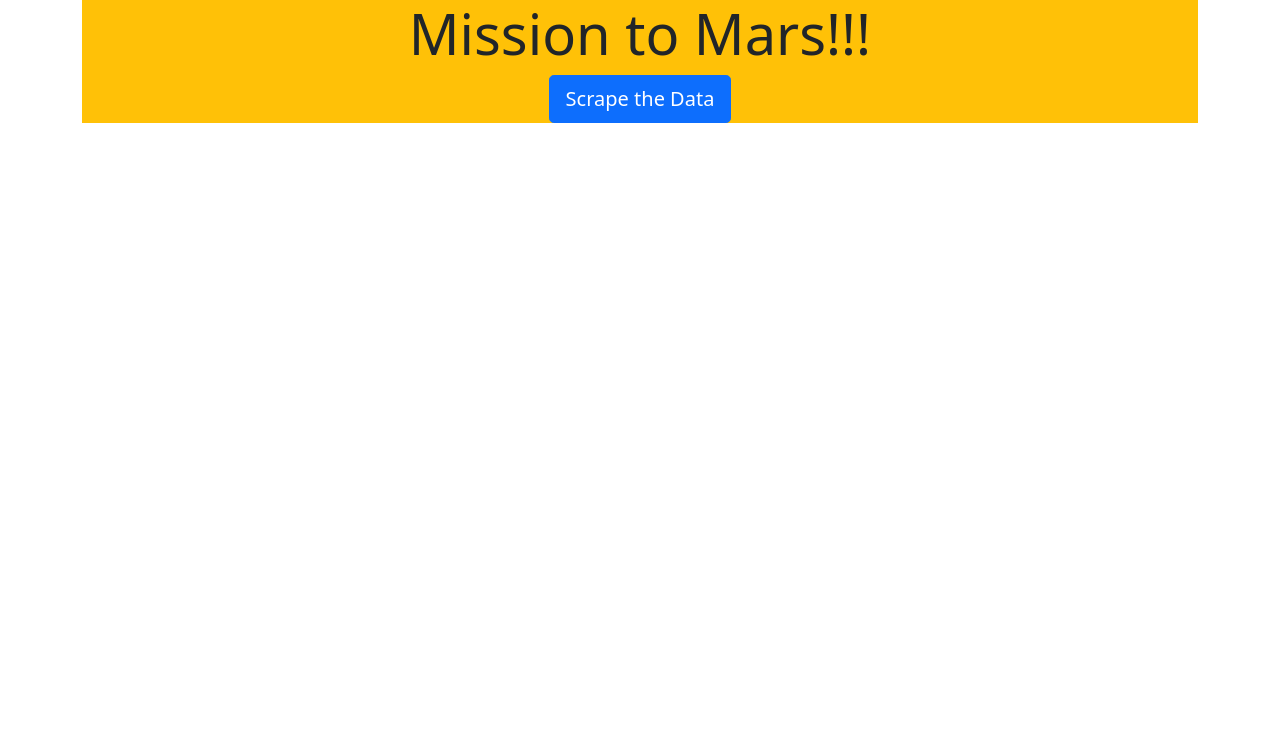
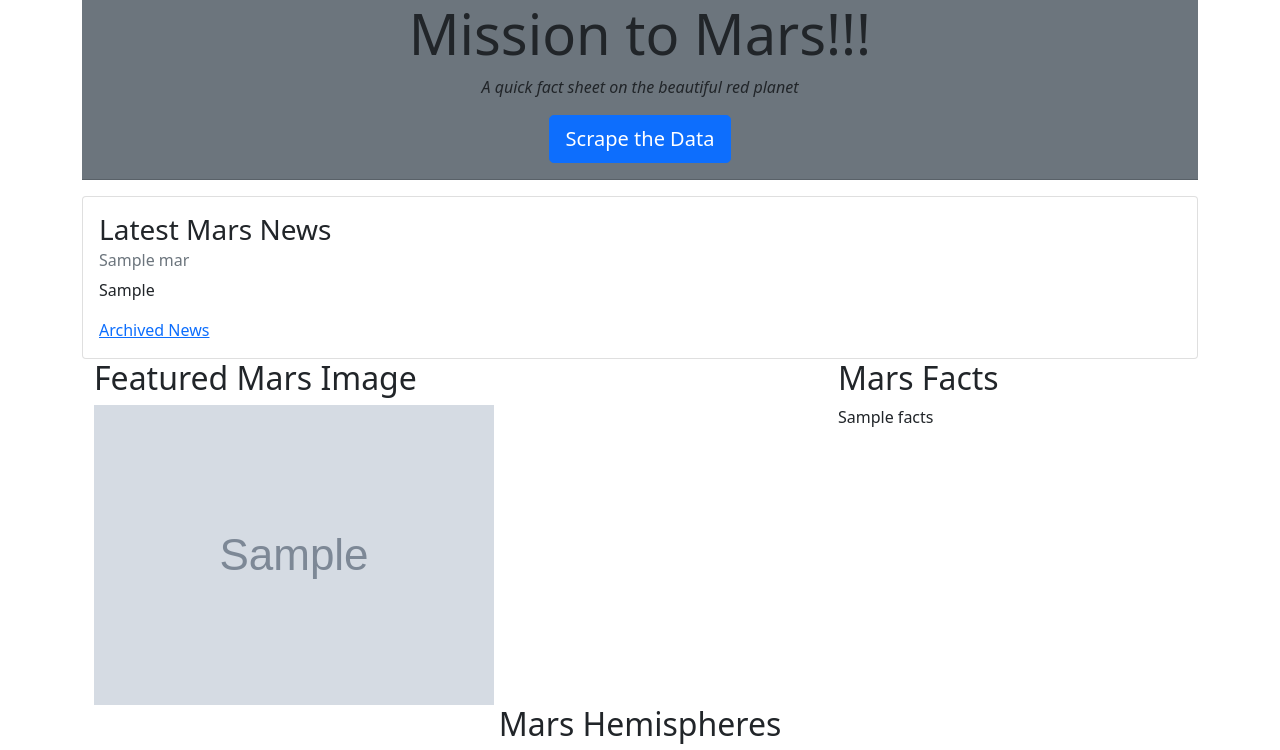
Before and after one commit to GGGOJO/web-scrapping-challenge, a Flask app: page / in a window 1280 px wide. Shown: the top 750 px of the page. Before the commit the page ends 123 px from the top, so only its background shows below. Run offline with Flask 2, Linux system fonts and the light colour scheme; grey boxes marked "Sample" are stand-in pictures; a database or web service that is not in the repository returns one stand-in record (values such as "Sample title"); some libraries are stand-ins or nearby versions.

Commit message:
New Commits

```diff
--- a/Missions_to_Mars/app/templates/index.html
+++ b/Missions_to_Mars/app/templates/index.html
@@ -7,23 +7,73 @@
 
     <link href="https://cdn.jsdelivr.net/npm/bootstrap@5.0.0-beta2/dist/css/bootstrap.min.css" rel="stylesheet"
         integrity="sha384-BmbxuPwQa2lc/FVzBcNJ7UAyJxM6wuqIj61tLrc4wSX0szH/Ev+nYRRuWlolflfl" crossorigin="anonymous">
+    <link href="https://stackpath.bootstrapcdn.com/bootswatch/4.5.2/superhero/bootstrap.min.css">
 
     <title>Mission to Mars!</title>
-
 </head>
 
 <body>
     <div class="container">
-        <div class="jumbotron text-center bg-warning">
-            <h1 class="display-4">Mission to Mars!!!</h1>
+        <div class="jumbotron text-center bg-secondary">
+            <h1 class="display-4"><b>Mission to Mars!!!</b></h1>
+            <p> <em> A quick fact sheet on the beautiful red planet</em></p>
             <a class="btn btn-primary btn-lg" href="/scrape" role="button">Scrape the Data</a>
+            <hr>
         </div>
-    </div>
+
+        <div class="card">
+            <div class="card-body">
+                <h3 class="card-title">Latest Mars News</h3>
+                <h6 class="card-subtitle mb-2 text-muted">{{mars.news_title}}</h6>
+                <p class="card-text">{{mars.news_paragraph}}</p>
+                <a href="https://mars.nasa.gov/news/" target="_blank" class="card-link">Archived News</a>
+            </div>
+
+        </div>
+
+        <div class="container">
+            <div class="row">
+                <div class="col-md-8">
+                    <h2>Featured Mars Image</h2>
+                    <img src="{{mars.featured_image}}" class="img-fluid" alt="JPL Mars Featured Image">
+                </div>
+                <div class="col-md-4">
+                    <h2>Mars Facts</h2>
+                    {{mars.facts | safe}}
+                </div>
+            </div>
+        </div>
+
+        <div class="container">
+            <div class="row" id="mars-hemispheres">
+                <div class="page-header">
+                    <h2 class="text-center">Mars Hemispheres</h2>
+                </div>
+            </div>
+            <div class="row">
+                {% for hemisphere in mars.hemispheres %}
+                <div class="card col-md-6">
+                    <img class="card-img-top" src="{{hemisphere.link}}" alt="Images of Mars Hemispheres">
+                    <div class="card-body">
+                        <p class="card-text">{{hemisphere.title}}</p>
+                    </div>
+                </div>
+                {% endfor %}
+            </div>
+        </div>
+
+        <script src="https://code.jquery.com/jquery-3.3.1.slim.min.js"
+            integrity="sha384-q8i/X+965DzO0rT7abK41JStQIAqVgRVzpbzo5smXKp4YfRvH+8abtTE1Pi6jizo" crossorigin="anonymous">
+            </script>
+        <script src="https://cdnjs.cloudflare.com/ajax/libs/popper.js/1.14.7/umd/popper.min.js"
+            integrity="sha384-UO2eT0CpHqdSJQ6hJty5KVphtPhzWj9WO1clHTMGa3JDZwrnQq4sF86dIHNDz0W1"
+            crossorigin="anonymous"></script>
+        <script src="https://stackpath.bootstrapcdn.com/bootstrap/4.3.1/js/bootstrap.min.js"
+            integrity="sha384-JjSmVgyd0p3pXB1rRibZUAYoIIy6OrQ6VrjIEaFf/nJGzIxFDsf4x0xIM+B07jRM"
+            crossorigin="anonymous"></script>
 
 
 </body>
 
 
-
-
 </html>
```
Also changed, not shown: Missions_to_Mars/app/scrape_mars.py (+4 -4 lines), 1 other file.
